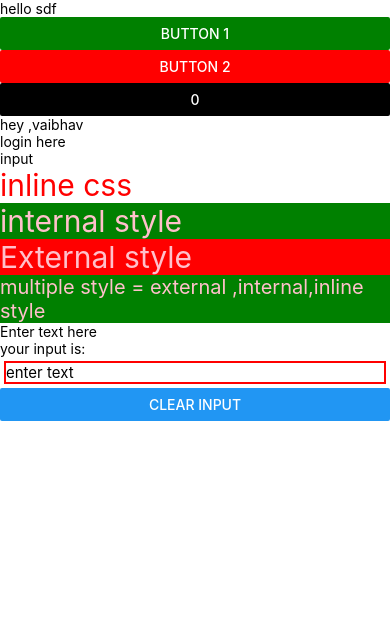
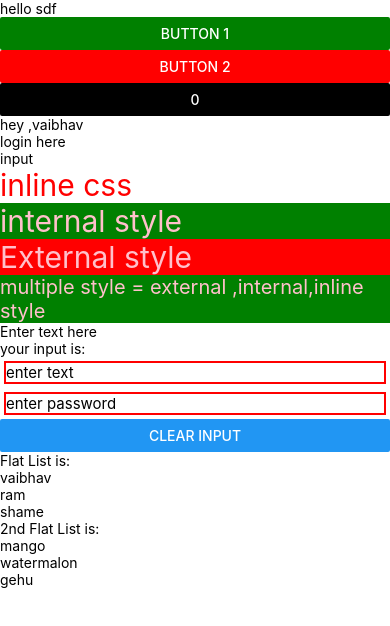
Before and after one commit to vaibhavzalte/first_app, a React Native app: screen / in a window 390 px wide. Shown: the top 626 px of the page. Built offline with nearby package versions, Linux system fonts and the light colour scheme.

Commit message:
FlatList

```diff
--- a/App.jsx
+++ b/App.jsx
@@ -9,6 +9,7 @@ import {
 import Login from './components/Login';
 import { StyleComp } from './components/StyleComp';
 import { InputComp } from './components/InputComp';
+import FlatlistComp from './components/FlatlistComp';
 
 const myFun = () => {
   console.warn('function called');
@@ -33,6 +34,7 @@ function App() {
       <Login userName={'vaibhav'} />
       <StyleComp/>
       <InputComp/>
+      <FlatlistComp/>
     </SafeAreaView>
   );
 }
--- /dev/null
+++ b/components/FlatlistComp.jsx
@@ -0,0 +1,39 @@
+import { View, Text, FlatList } from "react-native";
+
+export const FlatlistComp = () => {
+    const users = [
+        {
+            id: 1,
+            name: 'vaibhav',
+        },
+        {
+            id: 2,
+            name: 'ram',
+        },
+        {
+            id: 3,
+            name: 'shame',
+        },
+    ];
+    const lists=['mango','watermalon','gehu'];
+    return (
+        <View>
+            <Text>Flat List is:</Text>
+            <FlatList
+                data={users}
+                renderItem={({ item }) => <Text>{item.name}</Text>}
+                keyExtractor={item => item.id}
+            />
+            <Text>2nd Flat List is:</Text>
+            <FlatList
+                data={lists}
+                renderItem={({ item }) => <Text>{item}</Text>}
+                key={(index)=>index}
+            />
+
+        </View>
+
+    );
+};
+
+export default FlatlistComp;
--- a/components/InputComp.jsx
+++ b/components/InputComp.jsx
@@ -12,6 +12,11 @@ export const InputComp = () => {
                 value={name}
                 onChangeText={(text) => setName(text)}
             />
+            <TextInput
+                placeholder="enter password"
+                style={styles.textInput}
+                secureTextEntry={true}
+            />
             <Button title="clear input" onPress={() => setName('')}></Button>
         </View>
     );
```
